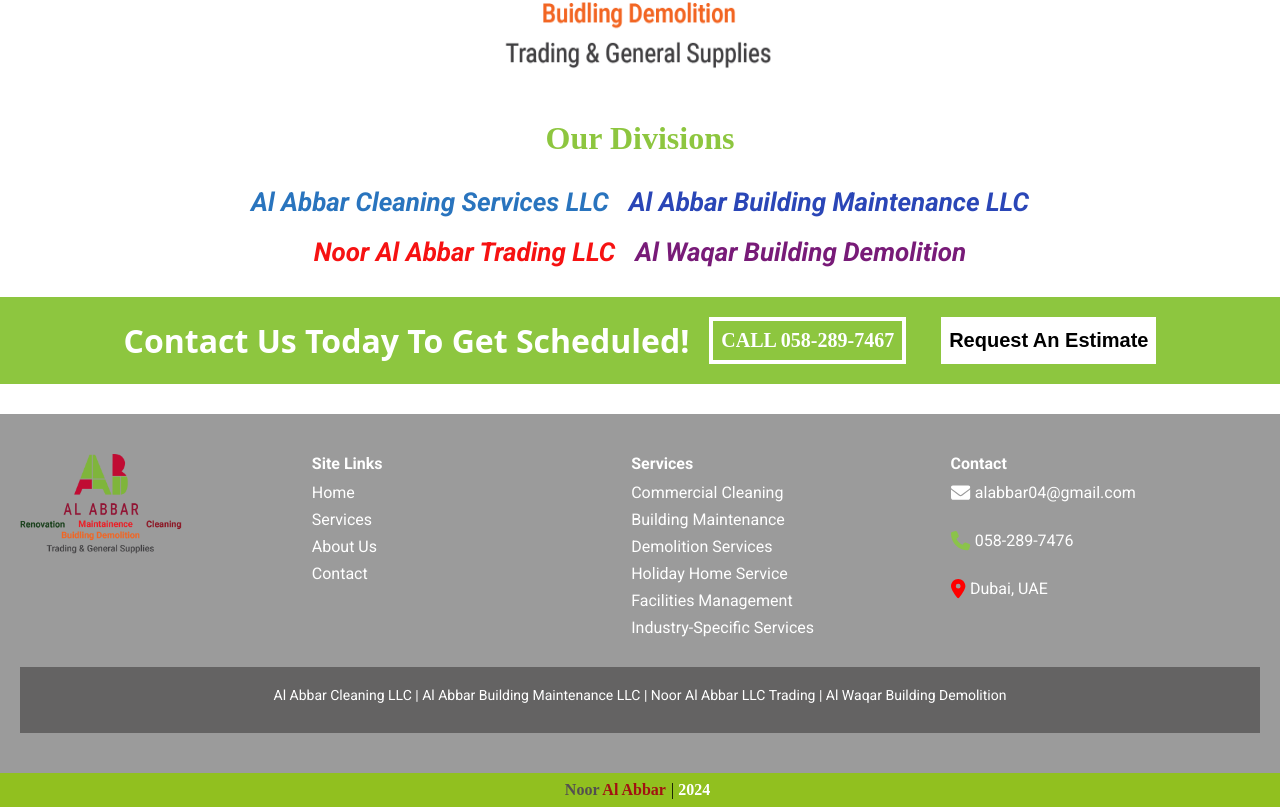
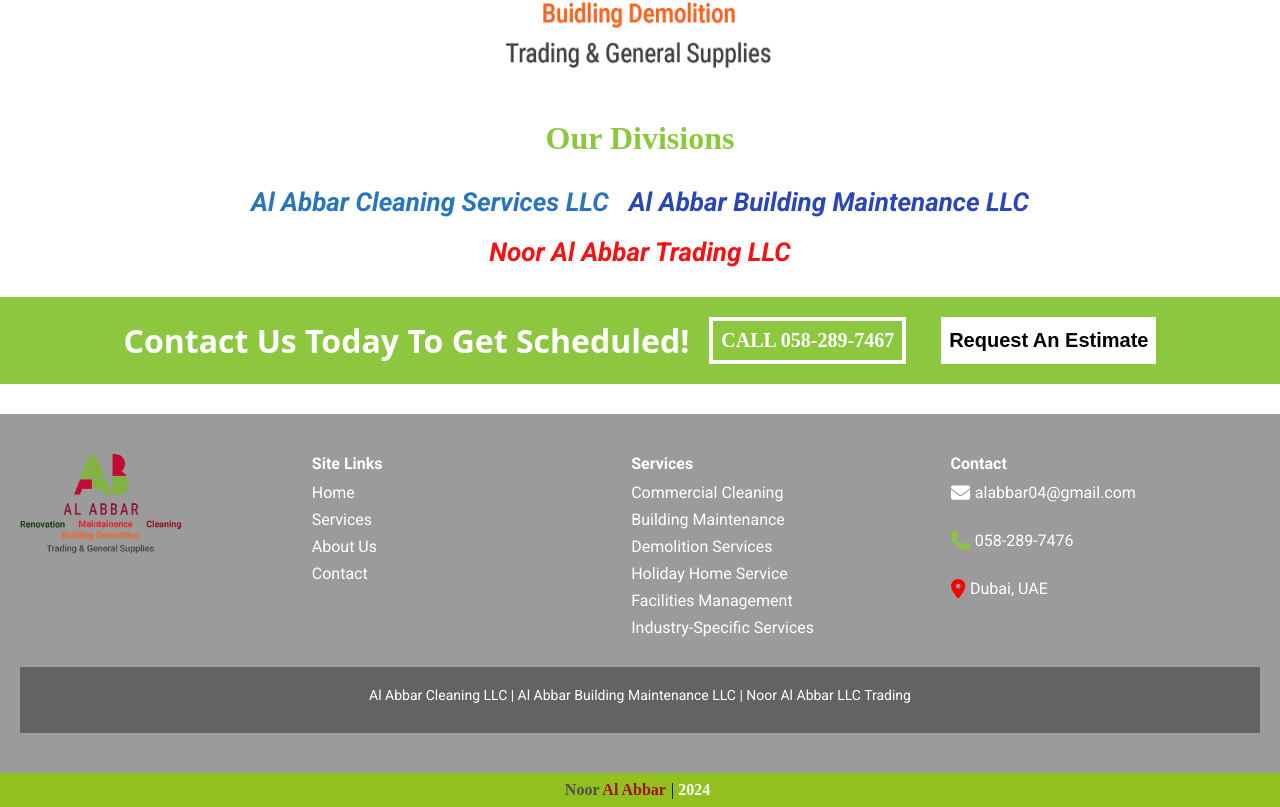
Before and after one commit to iimoon/nooralabbar, a React (Vite) app: page /about in a window 1280 px wide. Shown: the part 877-1684 px from the top of the page. Built offline with nearby package versions, Linux system fonts and the light colour scheme.

Commit message:
removed alwaqar from divisions

```diff
--- a/src/Components/Footer.jsx
+++ b/src/Components/Footer.jsx
@@ -97,7 +97,7 @@
           <div className="footer-divisions">
             <p>
               Al Abbar Cleaning LLC | Al Abbar Building Maintenance LLC | Noor Al Abbar LLC
-              Trading | Al Waqar Building Demolition
+              Trading
             </p>
           </div>
         </div>
--- a/src/Pages/About.jsx
+++ b/src/Pages/About.jsx
@@ -31,7 +31,6 @@
             <p id={styles.lblue}>Al Abbar Cleaning Services LLC</p>
             <p id={styles.dblue}>Al Abbar Building Maintenance LLC</p>
             <p id={styles.red}>Noor Al Abbar Trading LLC</p>
-            <p id={styles.dpurple}>Al Waqar Building Demolition</p>
         </div>
       </div>
       <div className={styles.CTASection}>
--- a/src/Pages/MainPage.jsx
+++ b/src/Pages/MainPage.jsx
@@ -191,7 +191,6 @@
                   <li>Al Abbar Cleaning Services LLC</li>
                   <li>Al Abbar Building Maintenance LLC</li>
                   <li>Noor Al Abbar Trading LLC</li>
-                  <li>Al Waqar Building Demolition</li>
                 </ul>
               </p>
             </div>
```
